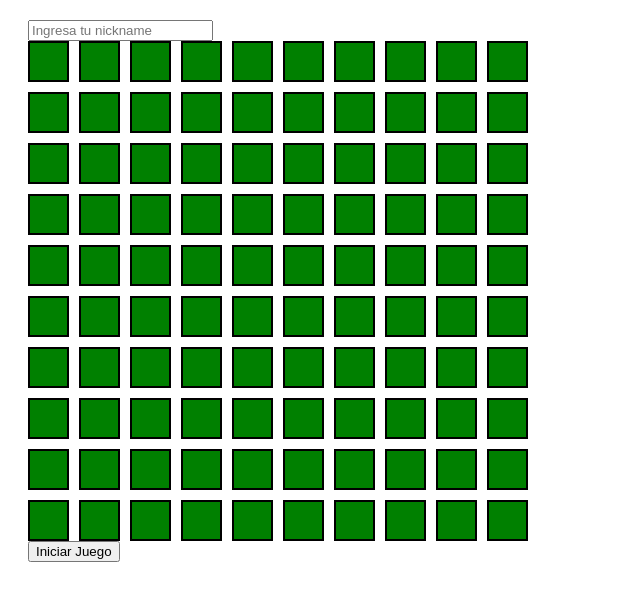
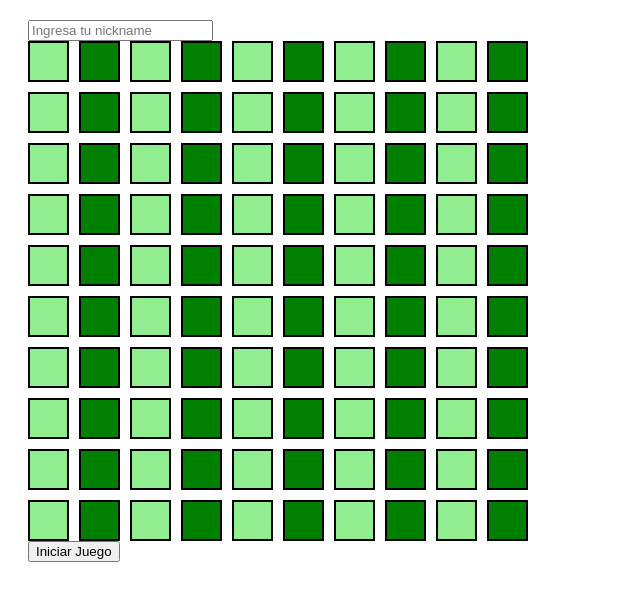
Before and after one commit to DaniSalermi/battleship, an Angular app: page / in a window 1280 px wide. Shown: the top 600 px of the page, without its empty margins (0-640 px from the left). Built offline with nearby package versions, Linux system fonts and the light colour scheme.

Commit message:
alternanting background color

```diff
--- a/src/app/components/board/board.component.html
+++ b/src/app/components/board/board.component.html
@@ -18,7 +18,14 @@
         <ng-container *ngFor="let tile of row; let j = index">
           <div
             (click)="selectTile(i, j)"
-            [ngStyle]="{ background: board[i][j] === 1 ? 'brown' : 'green' }"
+            [ngStyle]="{
+              background:
+                board[i][j] === 1
+                  ? 'brown'
+                  : colorTile[i][j] == 0
+                  ? 'green'
+                  : '#90EE90'
+            }"
           ></div>
         </ng-container>
       </ng-container>
--- a/src/app/components/board/board.component.ts
+++ b/src/app/components/board/board.component.ts
@@ -18,6 +18,8 @@ export class BoardComponent implements OnInit {
   status: boolean;
   playBoard = [];
   playBoard2: any;
+  colorTile = [];
+  changeColor = 0;
 
   constructor(private playsService: PlaysService) {
     this.generateBoard(this.rows, this.columns);
@@ -55,9 +57,17 @@ export class BoardComponent implements OnInit {
   generateBoard(rows, columns) {
     for (let i = 0; i < rows; i++) {
       let row = [];
+      let probando = [];
       this.board.push(row);
+      this.colorTile.push(probando);
       for (let j = 0; j < columns; j++) {
         this.board[i].push(0);
+        if (this.changeColor == 0) {
+          this.changeColor = 1;
+        } else {
+          this.changeColor = 0;
+        }
+        this.colorTile[i].push(this.changeColor);
       }
     }
   }
```
